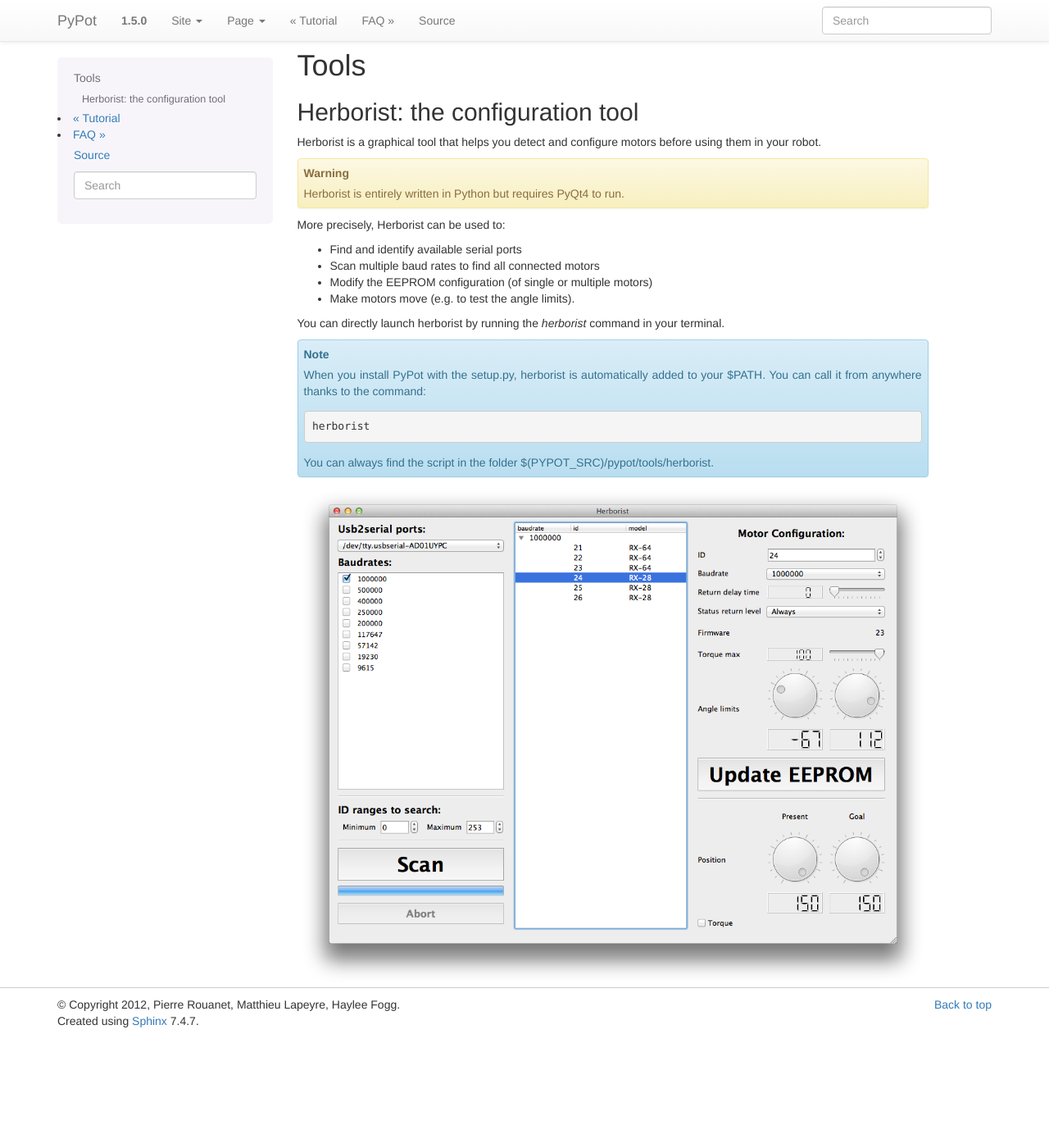
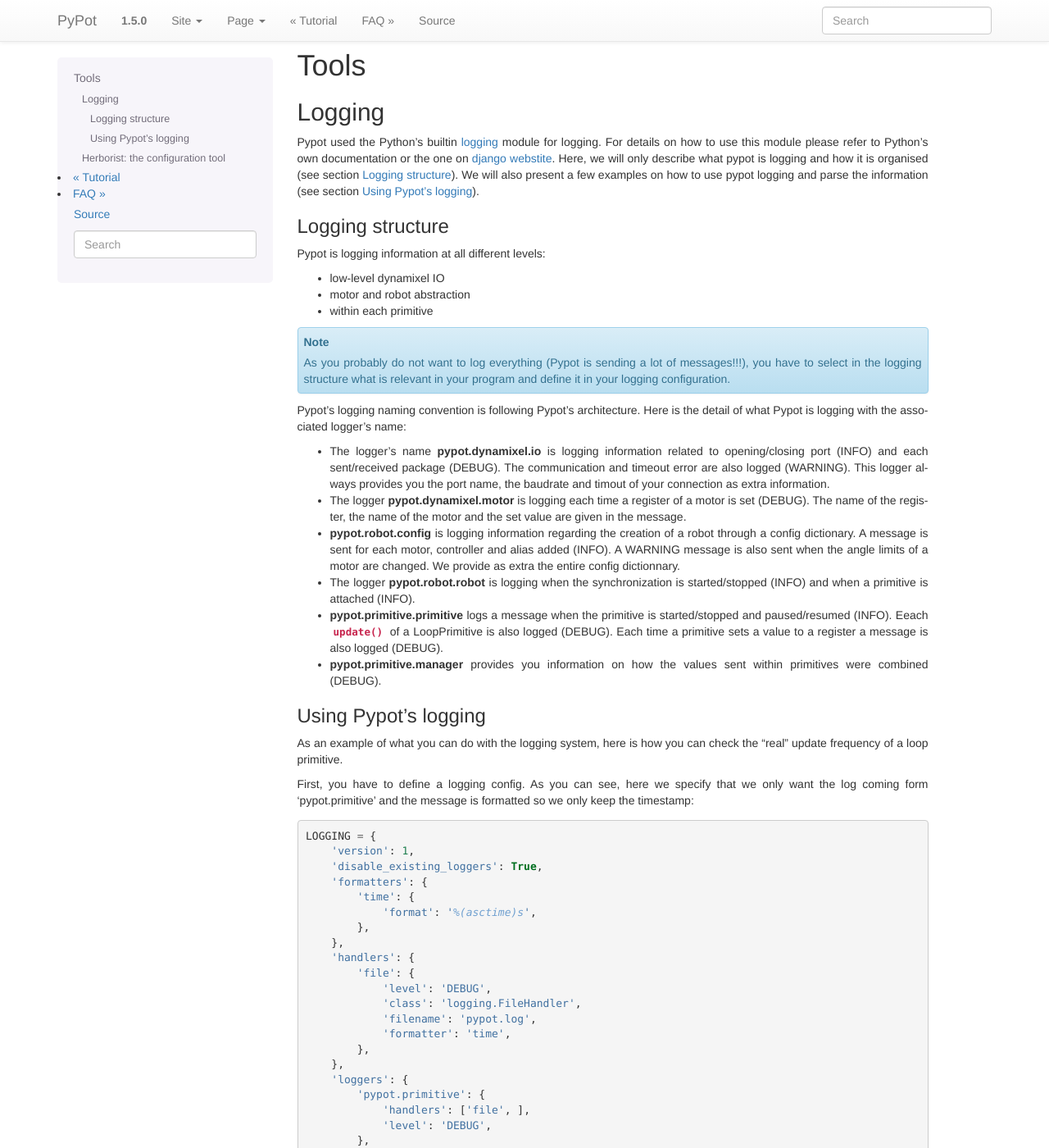
Before and after one commit to poppy-project/pypot, a Sphinx documentation site: the page built from doc/tools.rst, in a window 1280 px wide and 1400 px high. Shown: the whole window at 82% size. Built offline with Sphinx 7.4.7, drawn with Linux system fonts in a browser that asks for light colours; some of the changed text lies outside the part shown.

Commit message:
Adds a logging section in the doc.

```diff
--- a/doc/tools.rst
+++ b/doc/tools.rst
@@ -1,5 +1,108 @@
 Tools
 *****
+
+Logging
+=======
+
+Pypot used the Python's builtin `logging <http://docs.python.org/2/library/logging.html>`_ module for logging. For details on how to use this module please refer to Python's own documentation or the one on `django webstite <https://docs.djangoproject.com/en/1.6/topics/logging/>`_. Here, we will only describe what pypot is logging and how it is organised (see section :ref:`log_struct`). We will also present a few examples on how to use pypot logging and parse the information (see section :ref:`log_ex`).
+
+.. _log_struct:
+
+Logging structure
+-----------------
+
+Pypot is logging information at all different levels:
+
+* low-level dynamixel IO
+* motor and robot abstraction
+* within each primitive
+
+.. note:: As you probably do not want to log everything (Pypot is sending a lot of messages!!!), you have to select in the logging structure what is relevant in your program and define it in your logging configuration.
+
+Pypot's logging naming convention is following Pypot's architecture. Here is the detail of what Pypot is logging with the associated logger's name:
+
+* The logger's name **pypot.dynamixel.io** is logging information related to opening/closing port (INFO) and each sent/received package (DEBUG). The communication and timeout error are also logged (WARNING). This logger always provides you the port name, the baudrate and timout of your connection as extra information.
+
+* The logger **pypot.dynamixel.motor** is logging each time a register of a motor is set (DEBUG). The name of the register, the name of the motor and the set value are given in the message.
+
+* **pypot.robot.config** is logging information regarding the creation of a robot through a config dictionary. A message is sent for each motor, controller and alias added (INFO). A WARNING message is also sent when the angle limits of a motor are changed. We provide as extra the entire config dictionnary.
+
+* The logger **pypot.robot.robot** is logging when the synchronization is started/stopped (INFO) and when a primitive is attached (INFO).
+
+* **pypot.primitive.primitive** logs a message when the primitive is started/stopped and paused/resumed (INFO). Eeach :meth:`~pypot.primitive.primitive.LoopPrimitive.update` of a LoopPrimitive is also logged (DEBUG). Each time a primitive sets a value to a register a message is also logged (DEBUG).
+
+* **pypot.primitive.manager** provides you information on how the values sent within primitives were combined (DEBUG).
+
+.. _log_ex:
+
+Using Pypot's logging
+---------------------
+
+As an example of what you can do with the logging system, here is how you can check the "real" update frequency of a loop primitive.
+
+First, you have to define a logging config. As you can see, here we specify that we only want the log coming form 'pypot.primitive' and the message is formatted so we only keep the timestamp::
+
+    LOGGING = {
+        'version': 1,
+        'disable_existing_loggers': True,
+        'formatters': {
+            'time': {
+                'format': '%(asctime)s',
+            },
+        },
+        'handlers': {
+            'file': {
+                'level': 'DEBUG',
+                'class': 'logging.FileHandler',
+                'filename': 'pypot.log',
+                'formatter': 'time',
+            },
+        },
+        'loggers': {
+            'pypot.primitive': {
+                'handlers': ['file', ],
+                'level': 'DEBUG',
+            },
+        },
+    }
+
+Then, we just have to write a simple program, where for instance we run our dummy primitive for ten seconds::
+
+    import pypot.robot
+    [...]
+
+    if __name__ == '__main__':
+        logging.config.dictConfig(LOGGING)
+
+        r = pypot.robot.from_config(ergo_config)
+        r.start_sync()
+
+        class DummyPrimitive(LoopPrimitive):
+            pass
+
+        p = DummyPrimitive(r, 50)
+        p.start()
+        time.sleep(10)
+        p.stop()
+
+The execution of the program above will create a file named 'pypot.log' where each line corresponds to the timestamp of each primitive update. This file can then be easily parsed::
+
+    t = []
+
+    with open('pypot.log') as f:
+        for l in f.readlines():
+            d = datetime.datetime.strptime('%Y-%m-%d %H:%M:%S,%f\n')
+            t.append(d)
+
+    t = numpy.array(t)
+    dt = map(lambda dt: dt.total_seconds(), numpy.diff(t))
+    dt = numpy.array(dt) * 1000
+
+    print numpy.mean(dt), numpy.std(dt)
+
+    plot(dt)
+    show()
+
 
 .. _herborist:
 
```
